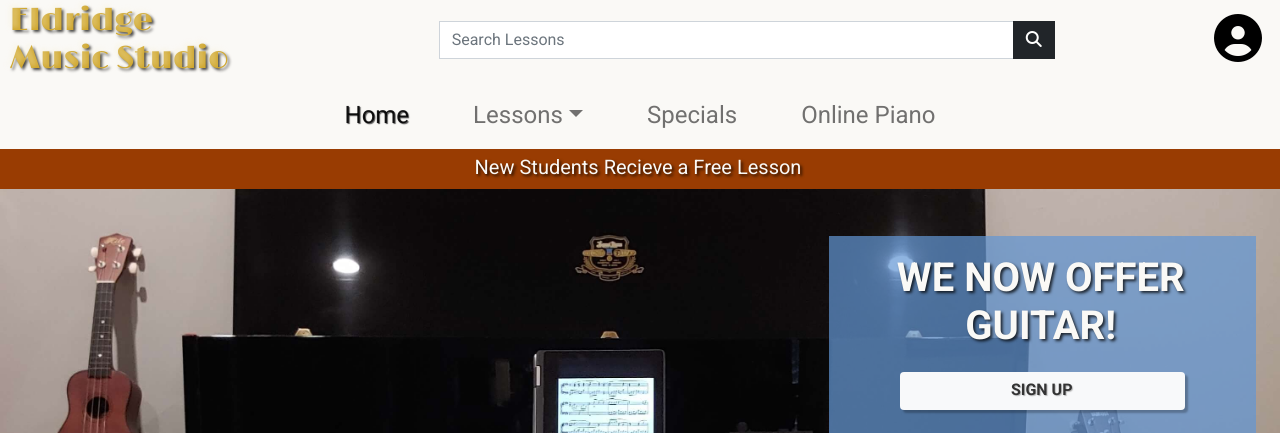
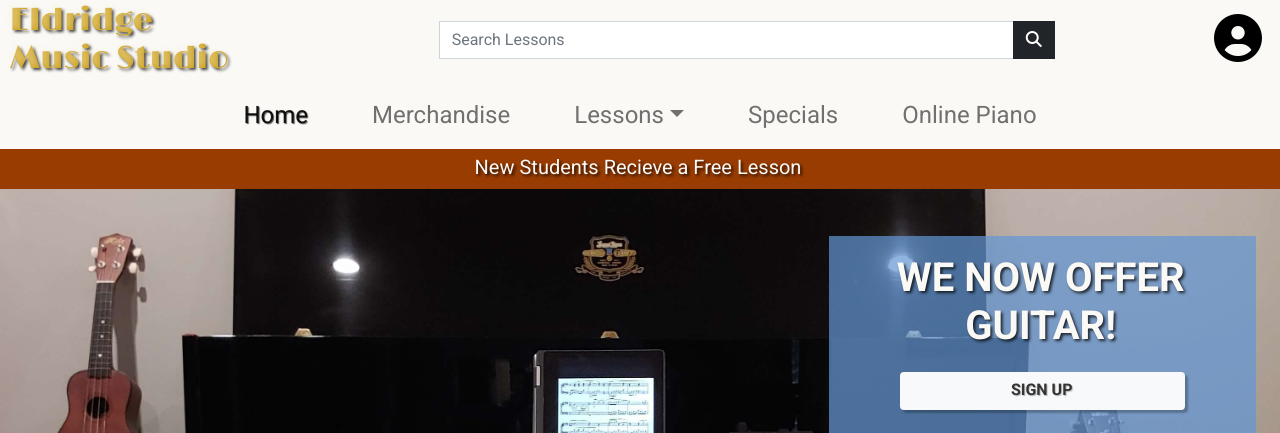
Before and after one commit to Richardaeld/Eldridge_Music, a Django app: page / in a window 1280 px wide. Shown: the top 433 px of the page. Run offline with Django 3.2, Linux system fonts and the light colour scheme; parts of the project's set-up code (start-up, migrations or seed data) failed here and were passed over; some libraries are stand-ins or nearby versions.

Commit message:
Added merchandise to base navigation bar

```diff
--- a/templates/base.html
+++ b/templates/base.html
@@ -94,6 +94,7 @@
       {% url 'coaxsio' as coaxsio_url  %}
       {% url 'lessons' as lesson_url %}
       {% url 'subscriptions' as subs_url %}
+      {% url 'merchandise' as merch_url %}
       {% details_page request.get_full_path as details_url %}
       <!-- Sets url variables with query parameters in url -->
       {% find_active_search lesson_url "?instrument=Piano" as lesson_piano_url %}
@@ -117,6 +118,11 @@
                   <span class="d-block d-lg-none d-xl-none d-xxl-none mb-4"><hr class="dropdown-divider"></span>
                   <span>Home</span>
                 </a>
+              </li>
+
+              <!-- Merchandise links -->
+              <li class="nav-item">
+                <a class="nav-link me-5 {% if request.path == merch_url  %} active {% endif %}" {% if request.path == merch_url  %} aria-current="page" {% endif %} href="{% url 'merchandise' %}">Merchandise</a>
               </li>
               <!-- lessons links -->
               <li class="nav-item dropdown">
```
